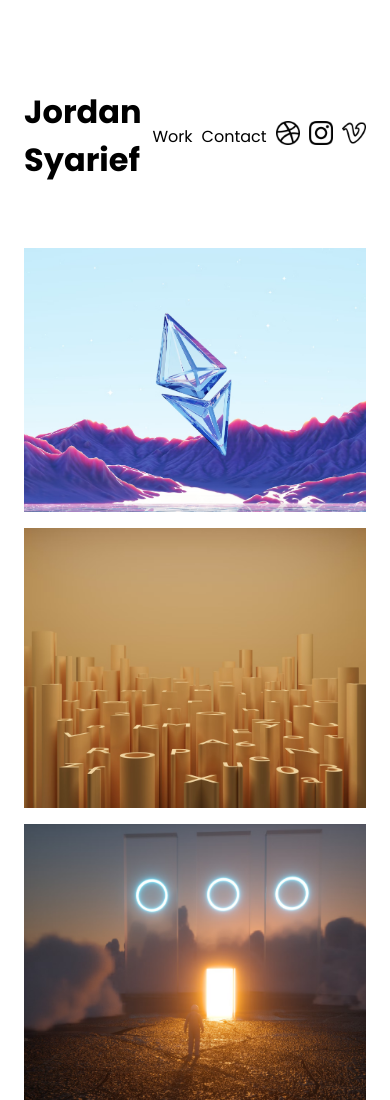
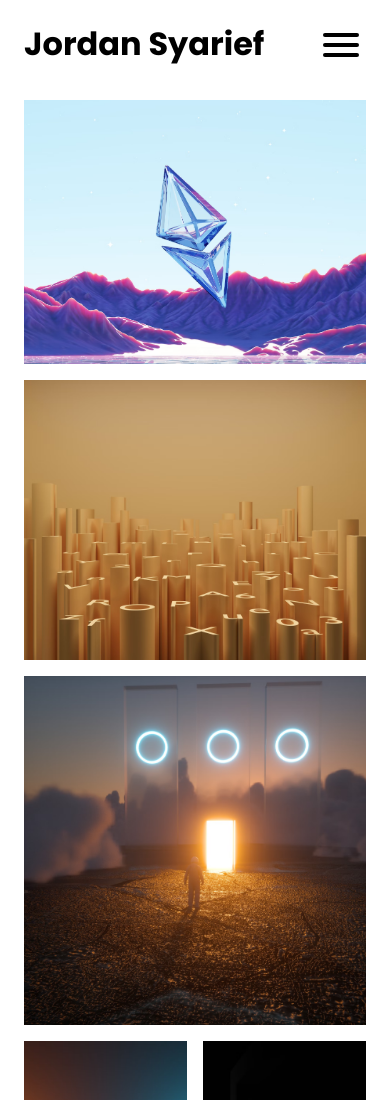
Before and after one commit to jordansbenjamin/3d-Artist-Portfolio_Project, a plain HTML site: page index.html in a window 390 px wide. Shown: the top 1100 px of the page. Drawn offline with Linux system fonts and the light colour scheme.

Commit message:
Added hamburger component & added breakpoints to show/hide hamburger menu option

```diff
--- a/index.css
+++ b/index.css
@@ -5,13 +5,14 @@ body {
 .container {
     margin: 0 auto;
     max-width: 90%;
-    padding: 16px;
+    padding: 0 16px;
 }
 
 .navbar {
     display: flex;
     justify-content: space-between;
     padding: 64px 0;
+    /* border: 2px solid red; */
 }
 
 .navbar .right img {
@@ -22,9 +23,11 @@ body {
 .navbar .left {
     font-size: 32px;
     font-weight: bold;
+    /* border: 2px solid blue; */
 }
 
 .navbar .right {
+    /* border: 2px solid black; */
     width: 400px;
     display: flex;
     justify-content: space-between;
@@ -35,9 +38,24 @@ body {
     text-decoration: none;
     color: black;
 }
+
 .navbar .right a:hover {
     text-decoration: underline;
     color: black;
+}
+
+.navbar .hamburger {
+    height: 50px;
+    width: 50px;
+    display: none;
+}
+
+.navbar .bar {
+    background-color: black;
+    height: 4px;
+    width: 36px;
+    margin: 3px;
+    border-radius: 10px;
 }
 
 .project {
@@ -147,6 +165,33 @@ body {
 
 @media only screen and (max-width: 768px) {
 	.project-grid {
+        margin-top: 100px;
+    }
+
+    .navbar {
+        padding: 20px 24px;
+        box-sizing: border-box;
+        position: fixed;
+        top: 0;
+        left: 0;
+        z-index: 3;
+        background-color: white;
+        width: 100%;
+    }
+
+    .navbar .right {
+        display: none;
+    }
+
+    .navbar .hamburger {
+        display: flex;
+        flex-direction: column;
+        justify-content: center;
+        align-items: center;
+        /* border: 2px solid green; */
+    }
+
+    .project-grid {
         max-width: 100%;
 		grid-template-areas:
 			"eth eth"
--- a/index.html
+++ b/index.html
@@ -24,6 +24,11 @@
                     <a href="#dribble"><img src="images/insta_icon.png" alt=""></a>
                     <a href="#dribble"><img src="images/v_icon.png" alt=""></a>
                 </nav>
+                <div class="hamburger">
+                    <div class="bar"></div>
+                    <div class="bar"></div>
+                    <div class="bar"></div>
+                </div>
             </header>
             <div class="project-grid">
                 <div class="project" id="eth">
```
